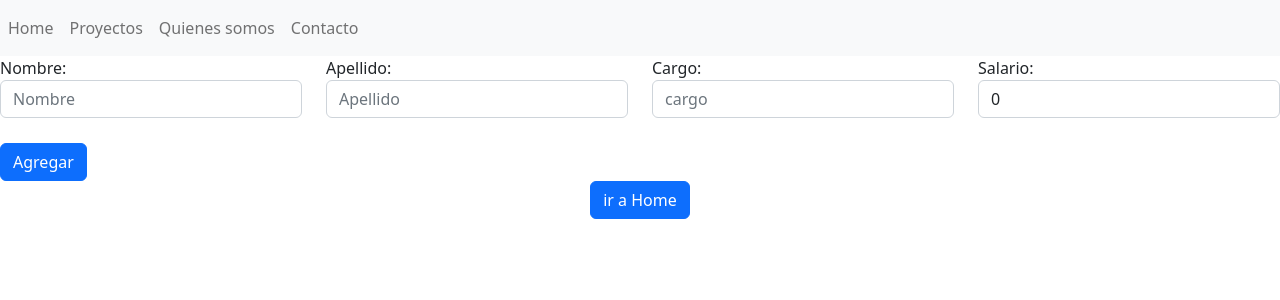
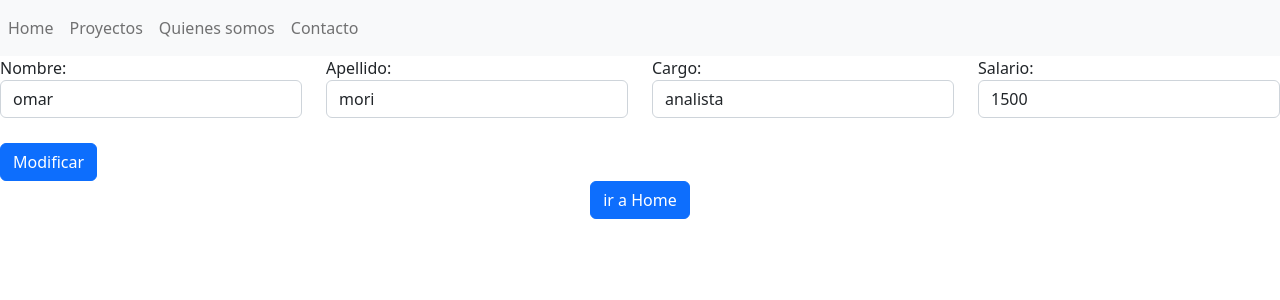
Before and after one commit to omarx33/Angular-yPildoras, an Angular app: page /actualiza/0 in a window 1280 px wide. Shown: the top 300 px of the page. Built offline with nearby package versions, Linux system fonts and the light colour scheme.

Commit message:
28 cargar datos de usaurio en los imputs y modificar usuario. capturar id por el url

```diff
--- a/src/app/actualiza-component/actualiza-component.component.html
+++ b/src/app/actualiza-component/actualiza-component.component.html
@@ -20,7 +20,7 @@
   </div>
 
   <div class="col">
-    <button type="submit" class="btn btn-primary" (click)="agregarEmpleado()" style="margin-top: 25px;" > Agregar</button>
+    <button type="submit" class="btn btn-primary" (click)="actualizaEmpleado()" style="margin-top: 25px;" > Modificar</button>
   </div>
 
 </form>
--- a/src/app/actualiza-component/actualiza-component.component.ts
+++ b/src/app/actualiza-component/actualiza-component.component.ts
@@ -1,5 +1,5 @@
 import { Component } from '@angular/core';
-import { Router } from '@angular/router';
+import { ActivatedRoute, Router } from '@angular/router';
 import { Empleado } from '../empleado.model';
 import { ServicioEmpladosService } from '../servicio-emplados.service';
 import { SegundoServicioService } from '../segundo-servicio.service';
@@ -11,31 +11,43 @@ import { SegundoServicioService } from '../segundo-servicio.service';
 })
 export class ActualizaComponentComponent {
 
-  constructor(private ruta:Router,private miServicio:ServicioEmpladosService,
+  constructor(private ruta:Router,private route: ActivatedRoute,private miServicio:ServicioEmpladosService,
     private segundoServicio: SegundoServicioService){
 
   }
   empleados:Empleado[]=[];
   ngOnInit(): void {
     this.empleados=this.segundoServicio.empleados; //almacena info segundo servicio
+
+    this.indice=this.route.snapshot.params['id2']; // capturamos el id del url (ActivatedRoute)
+
+    let empleado:Empleado=this.segundoServicio.encontrarEmpleado(this.indice);
+
+    this.cuadroNombre=empleado.nombre;
+    this.cuadroApellido=empleado.apellido;
+    this.cuadroCargo=empleado.cargo;
+    this.cuadroSalario=empleado.salario;
+
   }
 
   volverHome(){
     this.ruta.navigate(['']);
   }
 
-  agregarEmpleado(){
+  actualizaEmpleado(){
     let miEmpleado = new Empleado (this.cuadroNombre,this.cuadroApellido,this.cuadroCargo,this.cuadroSalario);
 
     //this.miServicio.muestraMensaje es equivalente al nombreclase->ejemplo(); en php
     //this.miServicio.muestraMensaje("Información del empleado: "+ miEmpleado.nombre); //usando el servicio
 
-    this.segundoServicio.agregarEmpleadoServicio(miEmpleado); //segundo servicio
-    this.ruta.navigate(['']);
+    this.segundoServicio.actualizarEmpleadoServicio(this.indice,miEmpleado); //pasamos el id y la info que remplazara
+    this.ruta.navigate(['']); // redirecciona a home
   }
 
   cuadroNombre:string="";
   cuadroApellido:string="";
   cuadroCargo:string="";
   cuadroSalario:number=0;
+
+  indice: number; // almacena el id
 }
--- a/src/app/app.module.ts
+++ b/src/app/app.module.ts
@@ -21,7 +21,7 @@ export const rutas: Routes = [ // url creadas ruta lo que esta dentro de apostro
   {path:'proyectos',component:ProyectosComponentComponent},
   {path:'quienes',component:QuienesComponentComponent},
   {path:'contacto',component:ContactoComponentComponent},
-  {path:'actualiza/:id',component:ActualizaComponentComponent}
+  {path:'actualiza/:id2',component:ActualizaComponentComponent}
 
 ];
 
--- a/src/app/empleado-hijo-c/empleado-hijo-c.component.html
+++ b/src/app/empleado-hijo-c/empleado-hijo-c.component.html
@@ -18,5 +18,3 @@
     </div>
   </div>
 </div>
-
-<!-- video 27 -->
--- a/src/app/segundo-servicio.service.ts
+++ b/src/app/segundo-servicio.service.ts
@@ -24,4 +24,17 @@ export class SegundoServicioService { //export para compartirse
     this.empleados.push(empleado);
   }
 
+  encontrarEmpleado(id:number){
+      let empleado:Empleado=this.empleados[id];
+      return empleado;
+  }
+
+  actualizarEmpleadoServicio(id:number,empleado:Empleado){
+    let empleadoModificado=this.empleados[id];
+    empleadoModificado.nombre=empleado.nombre;
+    empleadoModificado.apellido=empleado.apellido;
+    empleadoModificado.cargo=empleado.cargo;
+    empleadoModificado.salario=empleado.salario;
+  }
+
 }
```
